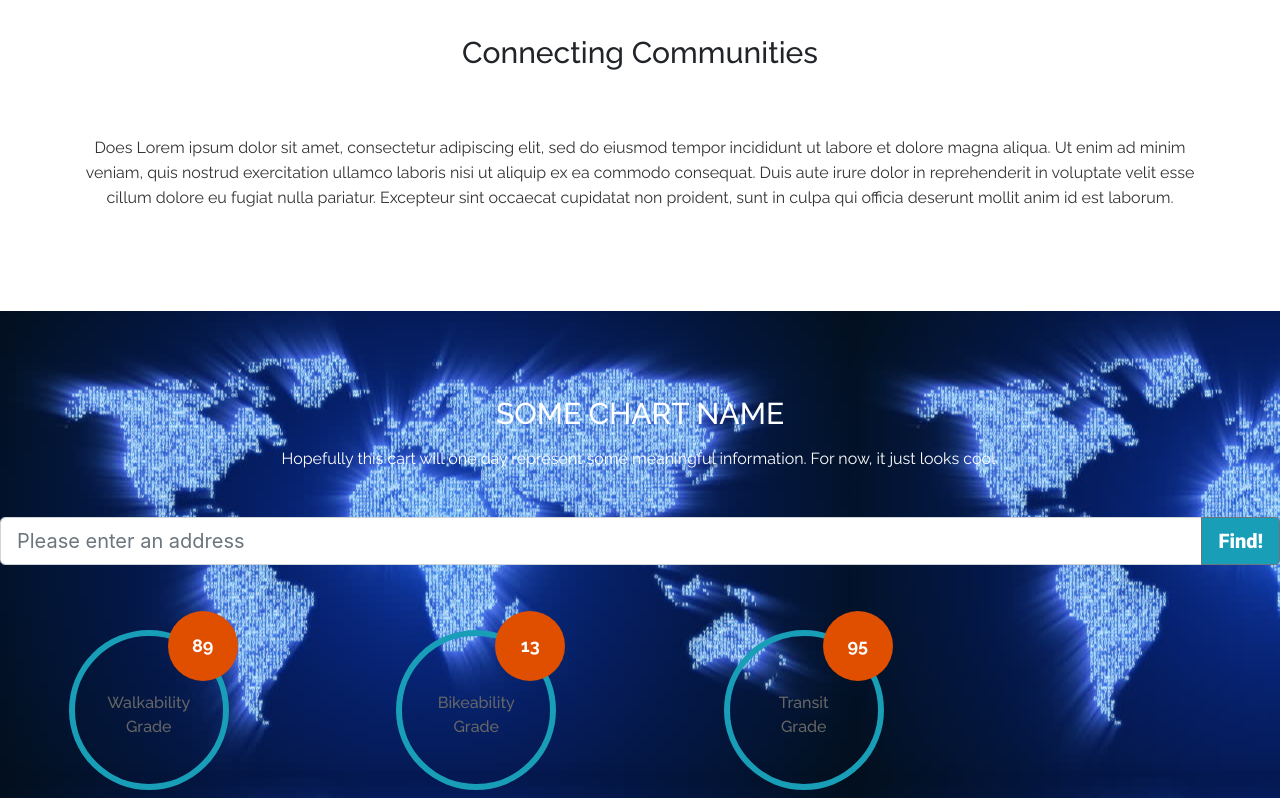
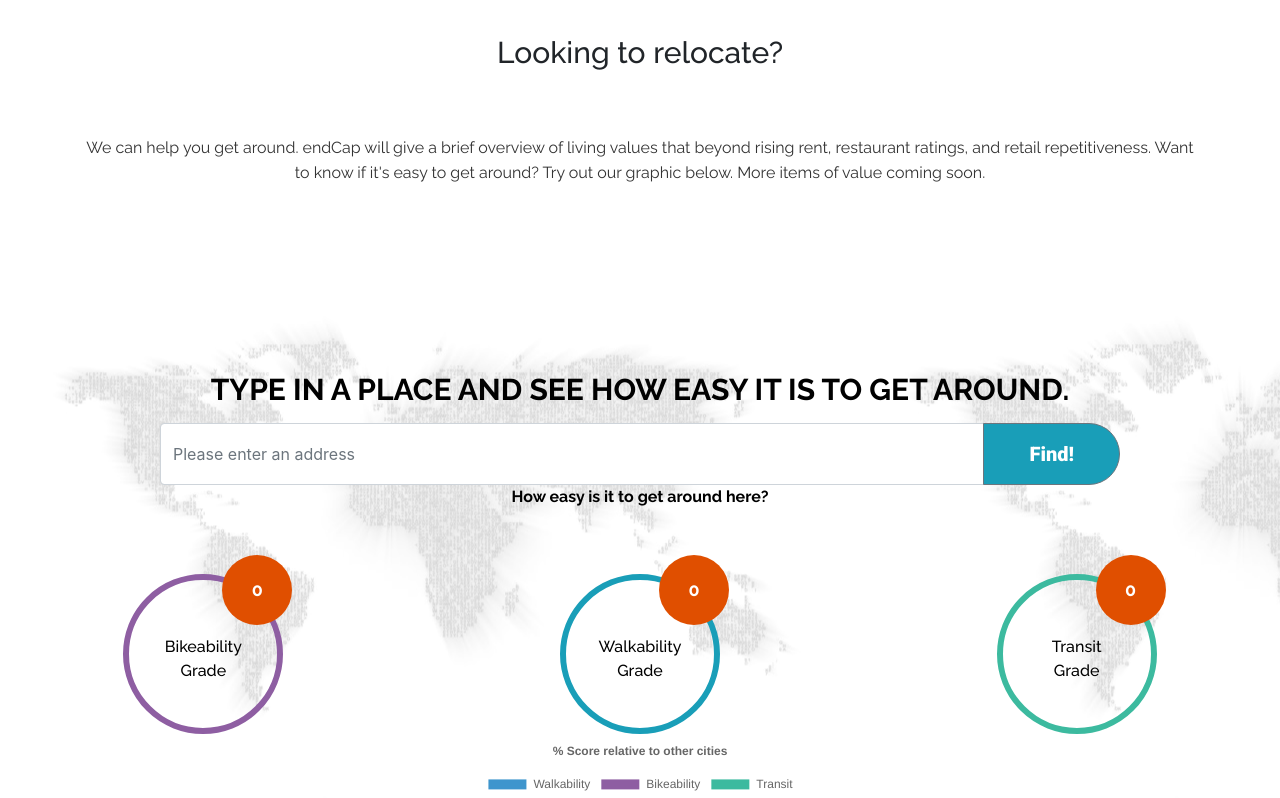
Before and after one commit to apleek3/endCap, a plain HTML site: page index.html in a window 1280 px wide. Shown: the part 920-1718 px from the top of the page. Drawn offline with nearby package versions, Linux system fonts and the light colour scheme; some packages are replaced by stand-ins of ours.

Commit message:
changes ready for presentation

```diff
--- a/assets/css/style.css
+++ b/assets/css/style.css
@@ -983,6 +983,35 @@ body.mobile-nav-active #mobile-nav-toggle {
   }
 }
 
-#myChart {
-  width: 100px;
+
+
+.chartStyle {
+  color: black !important;
+  font-weight: 1000;
+
 }
+
+.input-group {
+  width: 75%;
+  margin: 0 auto;
+}
+
+#chart {
+  height: 1150px;
+}
+
+#error1 {
+  color: red;
+  font-size: 12px;
+  font-weight: 1000;
+}
+
+#walk-cirlce {
+  border-color:#3e95cd;
+}
+#bike-circle {
+  border-color:#8e5ea2;
+}
+#transit-circle{
+  border-color: #3cba9f;
+}
--- a/index.html
+++ b/index.html
@@ -7,26 +7,37 @@
 
     <title>Endcap</title>
 
-    <link rel="stylesheet" type="text/css" href="assets/css/reset.css"><!--Reset CSS-->
-    <link rel="stylesheet" type="text/css" href="assets/css/bootstrap.min.css"><!--Bootstrap CSS-->
-    <link rel="stylesheet" type="text/css" href="assets/css/font-awesome.min.css"><!--Font Awesome CSS-->
-    <link rel="stylesheet" type="text/css" href="https://fonts.googleapis.com/css?family=Raleway:400,500,700|Roboto:400,900"><!--Google Fonts-->
-    <link rel="stylesheet" type="text/css" href="assets/css/style.css"><!--Main Stylesheet-->
+    <link rel="stylesheet" type="text/css" href="assets/css/reset.css">
+    <!--Reset CSS-->
+    <link rel="stylesheet" type="text/css" href="assets/css/bootstrap.min.css">
+    <!--Bootstrap CSS-->
+    <link rel="stylesheet" type="text/css" href="assets/css/font-awesome.min.css">
+    <!--Font Awesome CSS-->
+    <link rel="stylesheet" type="text/css" href="https://fonts.googleapis.com/css?family=Raleway:400,500,700|Roboto:400,900">
+    <!--Google Fonts-->
+    <link rel="stylesheet" type="text/css" href="assets/css/style.css">
+    <!--Main Stylesheet-->
 
-    <script src="https://cdnjs.cloudflare.com/ajax/libs/jquery/3.2.1/jquery.min.js"></script><!-- JQUERY -->
-    <script src="https://maxcdn.bootstrapcdn.com/bootstrap/3.3.7/js/bootstrap.min.js"></script><!-- BOOTSTRAP CALL; REDUNDANT FOR NOW -->
-    <script src="https://code.jquery.com/ui/1.12.1/jquery-ui.js" integrity="sha256-T0Vest3yCU7pafRw9r+settMBX6JkKN06dqBnpQ8d30=" crossorigin="anonymous"></script><!-- JQUERY UI JS FILE; NEW TECHNOLOGY FOR ADDING DYNAMIC FUNCTION TO ELEMENTS-->
-    <script src="https://maps.googleapis.com/maps/api/js?key=AIzaSyANh0YzZG-vsBwun96VJTXO6OGqnjIpzCE"></script><!-- GOOGLE API KEY -->
-    <script src="https://cdnjs.cloudflare.com/ajax/libs/Chart.js/2.7.2/Chart.bundle.js"></script><!-- CHART.JS ; NEW TECHNOLOGY FOR MAKING DYNAMIC/REPEATING CHART ELEMENT -->
+    <script src="https://cdnjs.cloudflare.com/ajax/libs/jquery/3.2.1/jquery.min.js"></script>
+    <!-- JQUERY -->
+    <script src="https://maxcdn.bootstrapcdn.com/bootstrap/3.3.7/js/bootstrap.min.js"></script>
+    <!-- BOOTSTRAP CALL; REDUNDANT FOR NOW -->
+    <script src="https://code.jquery.com/ui/1.12.1/jquery-ui.js" integrity="sha256-T0Vest3yCU7pafRw9r+settMBX6JkKN06dqBnpQ8d30="
+        crossorigin="anonymous"></script>
+    <!-- JQUERY UI JS FILE; NEW TECHNOLOGY FOR ADDING DYNAMIC FUNCTION TO ELEMENTS-->
+    <script src="https://maps.googleapis.com/maps/api/js?key=AIzaSyANh0YzZG-vsBwun96VJTXO6OGqnjIpzCE"></script>
+    <!-- GOOGLE API KEY -->
+    <script src="https://cdnjs.cloudflare.com/ajax/libs/Chart.js/2.7.2/Chart.bundle.js"></script>
+    <!-- CHART.JS ; NEW TECHNOLOGY FOR MAKING DYNAMIC/REPEATING CHART ELEMENT -->
 </head>
 
 <body>
 
     <section class="banner">
         <div class="container text-center col-md-12">
-            <h1>Endcap</h1>
+            <h1>endCap</h1>
             <p class="tagline">
-                See Beyond the Edges of Your Community
+                "See Beyond the Edge" in any Community
             </p>
         </div>
     </section>
@@ -34,33 +45,41 @@
     <header id="header">
         <nav id="nav-menu-container">
             <ul class="nav-menu">
-                <li><a href="#about">About</a></li>
-                <li><a href="#chart">Chart</a></li>
-                <li><a href="#soon">Coming Soon</a></li>
-                <li><a href="#features">Features</a></li>
+                <li>
+                    <a href="#about">About</a>
+                </li>
+                <li>
+                    <a href="#chart">Chart</a>
+                </li>
+                <li>
+                    <a href="#soon">Coming Soon</a>
+                </li>
+                <li>
+                    <a href="#features">Features</a>
+                </li>
             </ul>
         </nav>
     </header>
 
     <section class="about" id="about">
         <div class="container text-center">
-            <h2>Connecting Communities</h2>
-            <p><!--I'm working on actual content. Ideas are welcome.-->
-                Does Lorem ipsum dolor sit amet, consectetur adipiscing elit, sed do eiusmod tempor incididunt ut labore et dolore magna aliqua. Ut enim ad minim veniam, quis nostrud exercitation ullamco laboris nisi ut aliquip ex ea commodo consequat. Duis aute irure dolor in reprehenderit in voluptate velit esse cillum dolore eu fugiat nulla pariatur. Excepteur sint occaecat cupidatat non proident, sunt in culpa qui officia deserunt mollit anim id est laborum.
+            <h2>Looking to relocate?</h2>
+            <p>
+                We can help you get around. endCap will give a brief overview of living values that beyond rising rent, restaurant ratings,
+                and retail repetitiveness. Want to know if it's easy to get around? Try out our graphic below. More items
+                of value coming soon.
             </p>
+            <div id="map"></div>
         </div>
     </section>
 
-    <div class="block bg-primary block-pd-lg block-bg-overlay text-center" id="chart" data-bg-img="assets/images/background_location.jpg" data-settings='{"stellar-background-ratio": 0.6}' data-toggle="parallax-bg"><!--Get Chart API Working-->
+    <div class="block bg-primary block-pd-lg block-bg-overlay text-center chartStyle" id="chart" data-bg-img="./assets/images/background_location.png"
+        data-settings='{"stellar-background-ratio": 0.6}' data-toggle="parallax-bg">
 
-        <h2>Some Chart Name</h2>
 
-        <p>
-            Hopefully this cart will one day represent some meaningful information. For now, it just looks cool.
-        </p>
-
-        <div class="md-col-6">
-            <div class="input-group input-group-lg">
+        <h2 class="chartStyle">Type in a place and see how easy it is to get around.</h2>
+        <div class="md-col-3">
+            <div class="input-group input-group-md">
                 <input type="text" id="address" class="form-control" placeholder="Please enter an address" aria-label="Address" aria-describedby="basic-addon2">
                 <div class="input-group-append">
                     <button class="btn btn-outline-secondary btn-lg" id="addressBtn" type="button">Find!</button>
@@ -68,36 +87,41 @@
             </div>
             <div id="error"></div>
         </div>
-
+        <p class="chartStyle">
+           How easy is it to get around here?
+        </p>
         <div class="row stats-row">
-
-            <div class="stats-col text-center col-md-3 col-sm-6">
-                <div class="circle">
-                    <span id="stats-no-walk" class="stats-no" data-toggle="counter-up"></span> Walkability Grade
-                </div>
-            </div>
-
-            <div class="stats-col text-center col-md-3 col-sm-6">
-                <div class="circle">
+            <div class="stats-col text-center col-md-4 col-sm-12">
+                <div id="bike-circle" class="circle chartStyle">
                     <span id="stats-no-bike" class="stats-no" data-toggle="counter-up"></span> Bikeability Grade
                 </div>
             </div>
 
-            <div class="stats-col text-center col-md-3 col-sm-6">
-                <div class="circle">
+            <div class="stats-col text-center col-md-4 col-sm-12">
+                <div id="walk-circle" class="circle chartStyle">
+                    <span id="stats-no-walk" class="stats-no" data-toggle="counter-up"></span> Walkability Grade
+                </div>
+            </div>
+            <div class="stats-col text-center col-md-4 col-sm-12">
+                <div id="transit-circle" class="circle chartStyle">
                     <span id="stats-no-transit" class="stats-no" data-toggle="counter-up"></span> Transit Grade
                 </div>
             </div>
 
         </div>
+        <div class="row">
+            <div class="col-lg-1 col-md-1 col-sm-1">
+            </div>
+            <div class="col-lg-10 col-md-10 col-sm-10 chart-container">
+                <canvas id="myChart" width="auto" height="auto"></canvas>
+            </div>
+            <div class="col-lg-1 col-md-1 col-sm-1">
+            </div>
+        </div>
 
     </div>
-
-    <div class="chart-container" style="position: relative; height:auto; width:75%">
-        <canvas id="myChart" width="auto" height="auto"></canvas>
-    </div>
-
-    <br><br>
+    <br>
+    <br>
 
     <section class="cta" id="soon">
         <div class="container">
@@ -126,7 +150,7 @@
                                 <span class="fa fa-map"></span>
                             </div>
                         </div>
-                        <div id="map">
+                        <div>
                             <h3>Mapping</h3>
                             <p>
                                 Navigate your new neighborhood with our new mapping app.
@@ -234,22 +258,37 @@
         </div>
     </footer>
 
-    <a class="scrolltop" href="#"><span class="fa fa-angle-up"></span></a>
+    <a class="scrolltop" href="#">
+        <span class="fa fa-angle-up"></span>
+    </a>
 
     <!--JavaScript Libraries-->
-    <script src="assets/javascript/jquery.min.js"></script><!--jQuery JS-->
-    <script src="assets/javascript/jquery-migrate.min.js"></script><!--jQuery JS-->
-    <script src="assets/javascript/hoverIntent.js"></script><!--Hover Intent JS-->
-    <script src="assets/javascript/superfish.min.js"></script><!--Superfish JS-->
-    <script src="assets/javascript/tether.min.js"></script><!--Tether JS-->
-    <script src="assets/javascript/stellar.min.js"></script><!--Stellar JS-->
-    <script src="assets/javascript/bootstrap.bundle.min.js"></script><!--Bootstrap JS-->
-    <script src="assets/javascript/counterup.min.js"></script><!--Counter JS-->
-    <script src="assets/javascript/waypoints.min.js"></script><!--Waypoints JS-->
-    <script src="assets/javascript/easing.js"></script><!--Easing JS-->
-    <script src="assets/javascript/sticky.js"></script><!--Sticky JS-->
-    <script src="assets/javascript/parallax.js"></script><!--Parallax JS-->
-    <script src="assets/javascript/lockfixed.min.js"></script><!--Lock Fixed JS-->
+    <script src="assets/javascript/jquery.min.js"></script>
+    <!--jQuery JS-->
+    <script src="assets/javascript/jquery-migrate.min.js"></script>
+    <!--jQuery JS-->
+    <script src="assets/javascript/hoverIntent.js"></script>
+    <!--Hover Intent JS-->
+    <script src="assets/javascript/superfish.min.js"></script>
+    <!--Superfish JS-->
+    <script src="assets/javascript/tether.min.js"></script>
+    <!--Tether JS-->
+    <script src="assets/javascript/stellar.min.js"></script>
+    <!--Stellar JS-->
+    <script src="assets/javascript/bootstrap.bundle.min.js"></script>
+    <!--Bootstrap JS-->
+    <script src="assets/javascript/counterup.min.js"></script>
+    <!--Counter JS-->
+    <script src="assets/javascript/waypoints.min.js"></script>
+    <!--Waypoints JS-->
+    <script src="assets/javascript/easing.js"></script>
+    <!--Easing JS-->
+    <script src="assets/javascript/sticky.js"></script>
+    <!--Sticky JS-->
+    <script src="assets/javascript/parallax.js"></script>
+    <!--Parallax JS-->
+    <script src="assets/javascript/lockfixed.min.js"></script>
+    <!--Lock Fixed JS-->
 
     <!--Javascript Files-->
     <script src="assets/javascript/custom.js"></script>
@@ -258,4 +297,5 @@
     <script type="text/javascript" src="./javascript/app.js"></script>
 
 </body>
+
 </html>
--- a/javascript/app.js
+++ b/javascript/app.js
@@ -6,9 +6,9 @@ $(document).ready(function () {
     };
     $(".stats-no").empty()
 
-    var randomWalk = randomScalingFactor(); //storing the random numbers as useable global variables
-    var randomBike = randomScalingFactor();
-    var randomTransit = randomScalingFactor();
+    var randomWalk = 0; //randomScalingFactor(); //storing the random numbers as useable global variables
+    var randomBike = 0; //randomScalingFactor();
+    var randomTransit = 0; //randomScalingFactor();
 
     $("#stats-no-walk").html(randomWalk); //adding the random numbers to the page
     $("#stats-no-bike").html(randomBike);
@@ -21,7 +21,7 @@ $(document).ready(function () {
             labels: ["Walkability", "Bikeability", "Transit"],
             datasets: [
                 {
-                    label: "See % Score relative to other cities below",
+                    label: " % Score relative to other cities ",
                     backgroundColor: ["#3e95cd", "#8e5ea2", "#3cba9f"],
                     data: [
                         randomWalk,
@@ -34,7 +34,7 @@ $(document).ready(function () {
         options: {
             title: {
                 display: true,
-                text: "See % Score relative to other cities below"
+                text: " % Score relative to other cities "
             }
         }
     });
@@ -154,7 +154,7 @@ $(document).ready(function () {
                             labels: ["Walkability", "Bikeability", "Transit"],
                             datasets: [
                                 {
-                                    label: "See % Score relative to other cities below",
+                                    label: " % Score relative to other cities ",
                                     backgroundColor: ["#3e95cd", "#8e5ea2", "#3cba9f", "#e8c3b9", "#c45850"],
                                     data: [
                                         response.walkscore,
@@ -167,7 +167,7 @@ $(document).ready(function () {
                         options: {
                             title: {
                                 display: true,
-                                text: "See % Score relative to other cities below"
+                                text: " % Score relative to other cities "
                             }
                         }
                     });
```
Also changed, not shown: assets/images/background_location.png (added).
